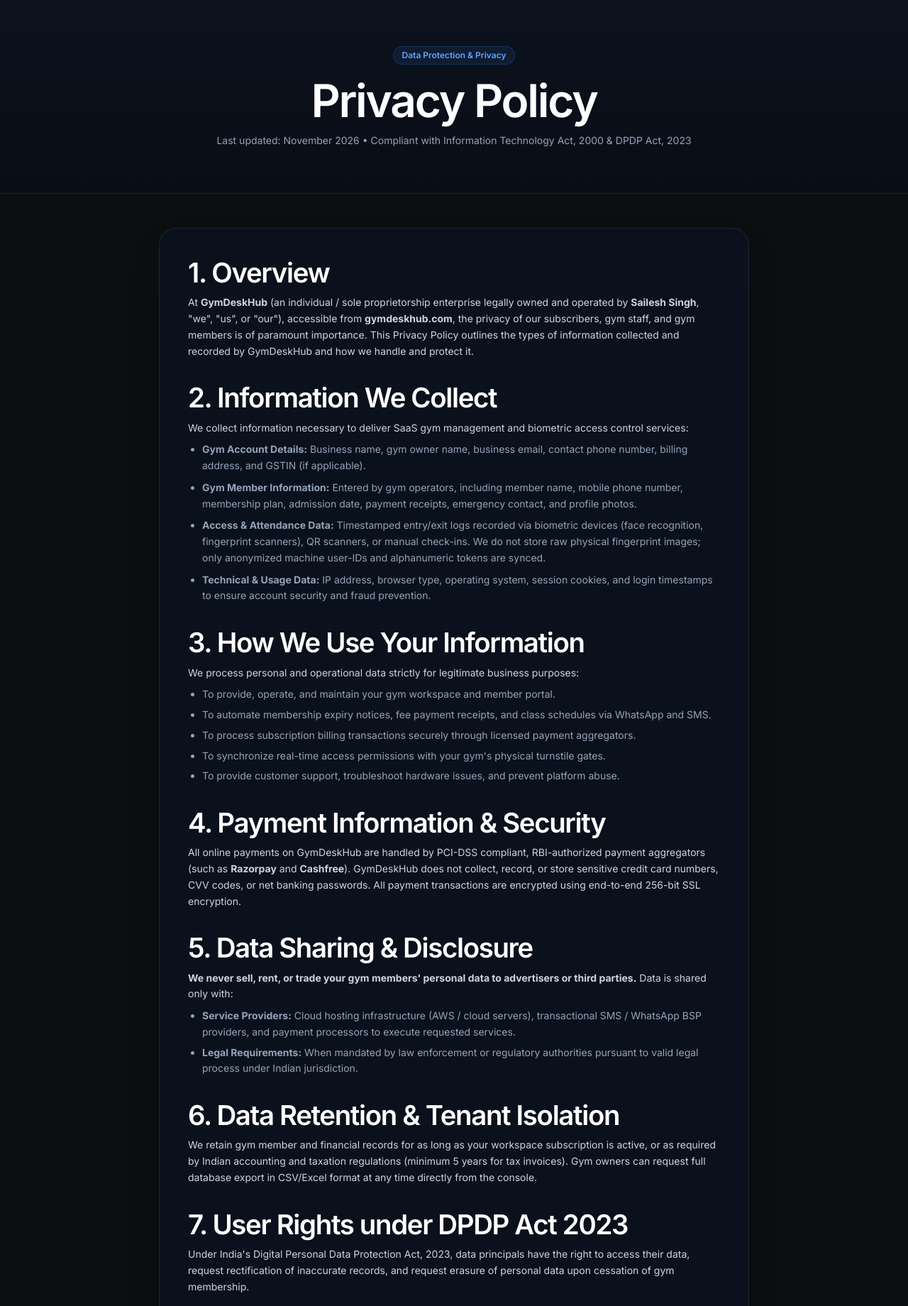
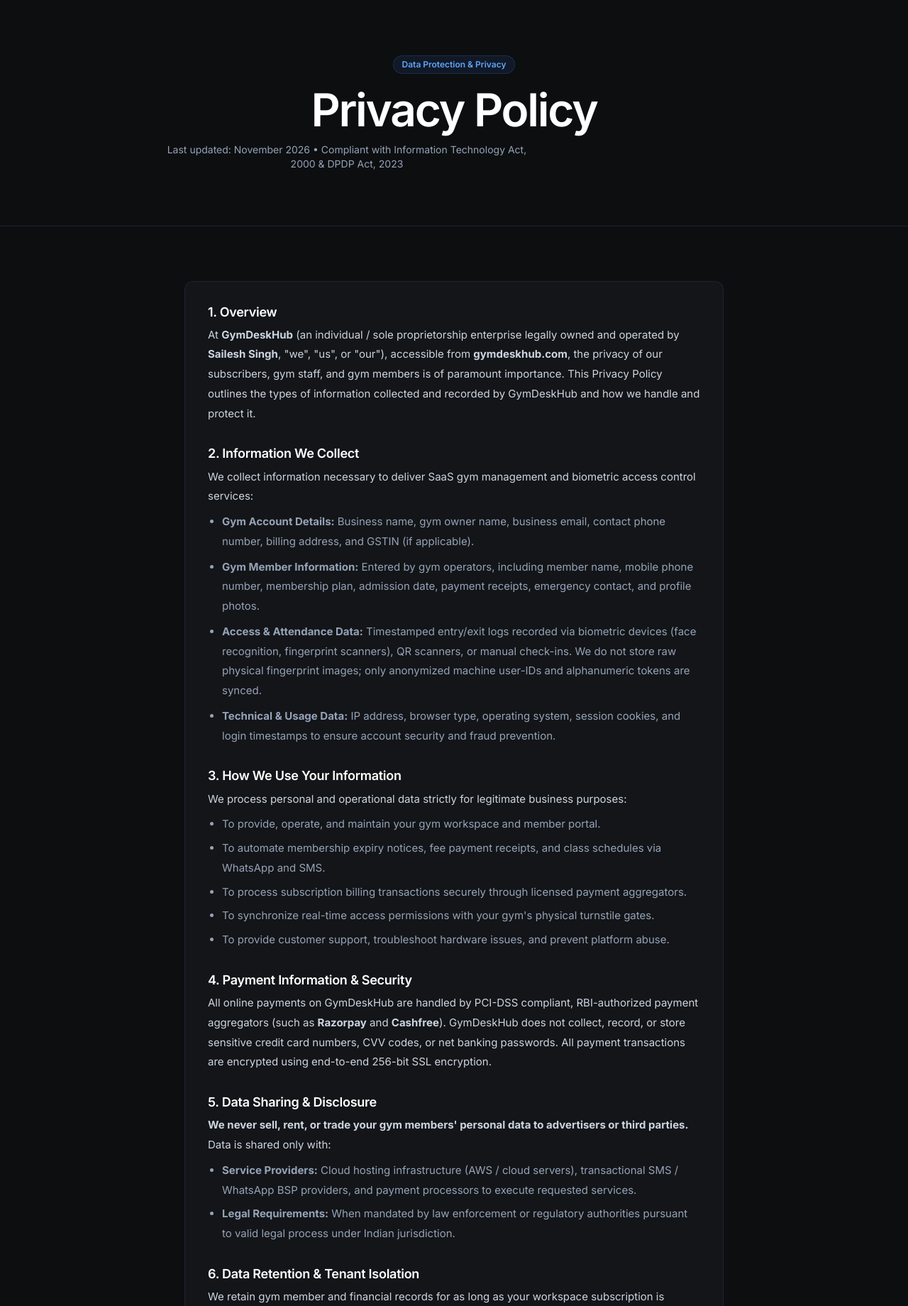
Before and after one commit to SaileshSingh1806/gym-console, a Laravel app: page /privacy in a window 1280 px wide. Shown: the part 81-1921 px from the top of the page at 71% size. Run offline with Laravel 12, Linux system fonts and the light colour scheme; data that the repository does not hold is empty; some libraries are stand-ins or nearby versions.

Commit message:
Refine privacy page layout and typography

```diff
--- a/resources/views/public/privacy.blade.php
+++ b/resources/views/public/privacy.blade.php
@@ -4,20 +4,20 @@
     meta-keywords="gymdeskhub privacy policy, gym software data protection, privacy terms saas"
 >
     {{-- Header --}}
-    <section class="relative pt-12 pb-12 sm:pt-16 sm:pb-16 border-b border-slate-800/80 bg-gradient-to-b from-[#0c121e] to-[#090d16]">
+    <section class="marketing-hero relative pt-12 pb-12 sm:pt-16 sm:pb-16 border-b border-slate-800/80 bg-[#0D0E10]">
         <div class="max-w-4xl mx-auto px-4 sm:px-6 lg:px-8 text-center">
             <div class="inline-flex items-center gap-2 px-3 py-1 rounded-full bg-blue-500/10 border border-blue-500/20 text-blue-400 text-xs font-semibold mb-4">
                 <span>Data Protection & Privacy</span>
             </div>
-            <h1 class="text-3xl sm:text-4xl font-extrabold text-white tracking-tight">Privacy Policy</h1>
+            <h1 class="text-3xl sm:text-4xl font-semibold text-white tracking-tight">Privacy Policy</h1>
             <p class="mt-3 text-sm text-slate-400">Last updated: November 2026 • Compliant with Information Technology Act, 2000 & DPDP Act, 2023</p>
         </div>
     </section>
 
     {{-- Content --}}
-    <section class="py-12 pb-24">
+    <section class="marketing-section py-12 pb-24">
         <div class="max-w-4xl mx-auto px-4 sm:px-6 lg:px-8">
-            <div class="p-6 sm:p-10 rounded-3xl bg-[#0c121e]/90 border border-slate-800/80 shadow-2xl space-y-8 text-slate-300 text-sm leading-relaxed">
+            <div class="marketing-legal p-5 sm:p-8 rounded-xl bg-[#141518] border border-slate-800/80  space-y-8 text-slate-300 text-sm leading-relaxed">
 
                 <div>
                     <h2 class="text-lg font-bold text-white mb-2">1. Overview</h2>
```
